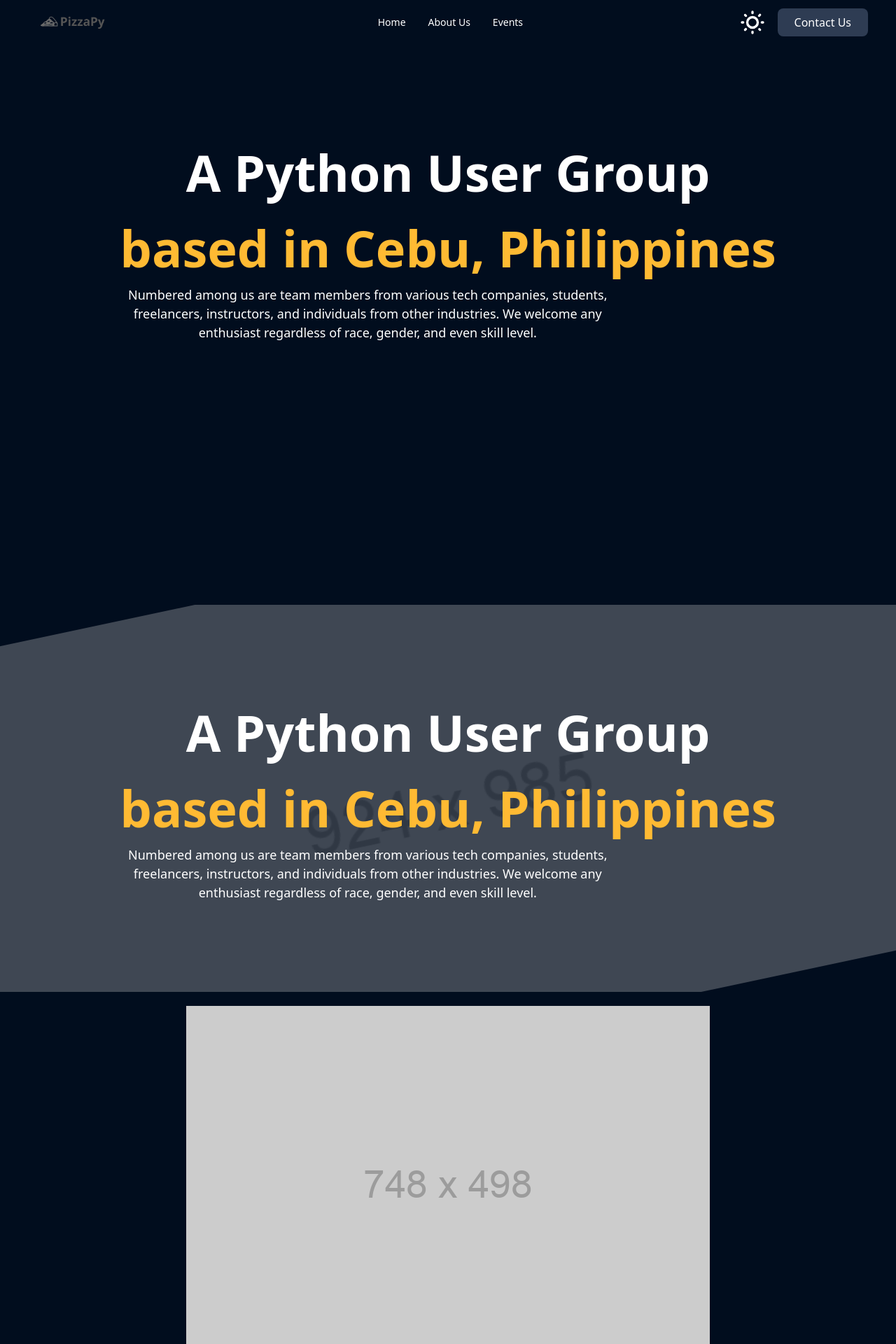
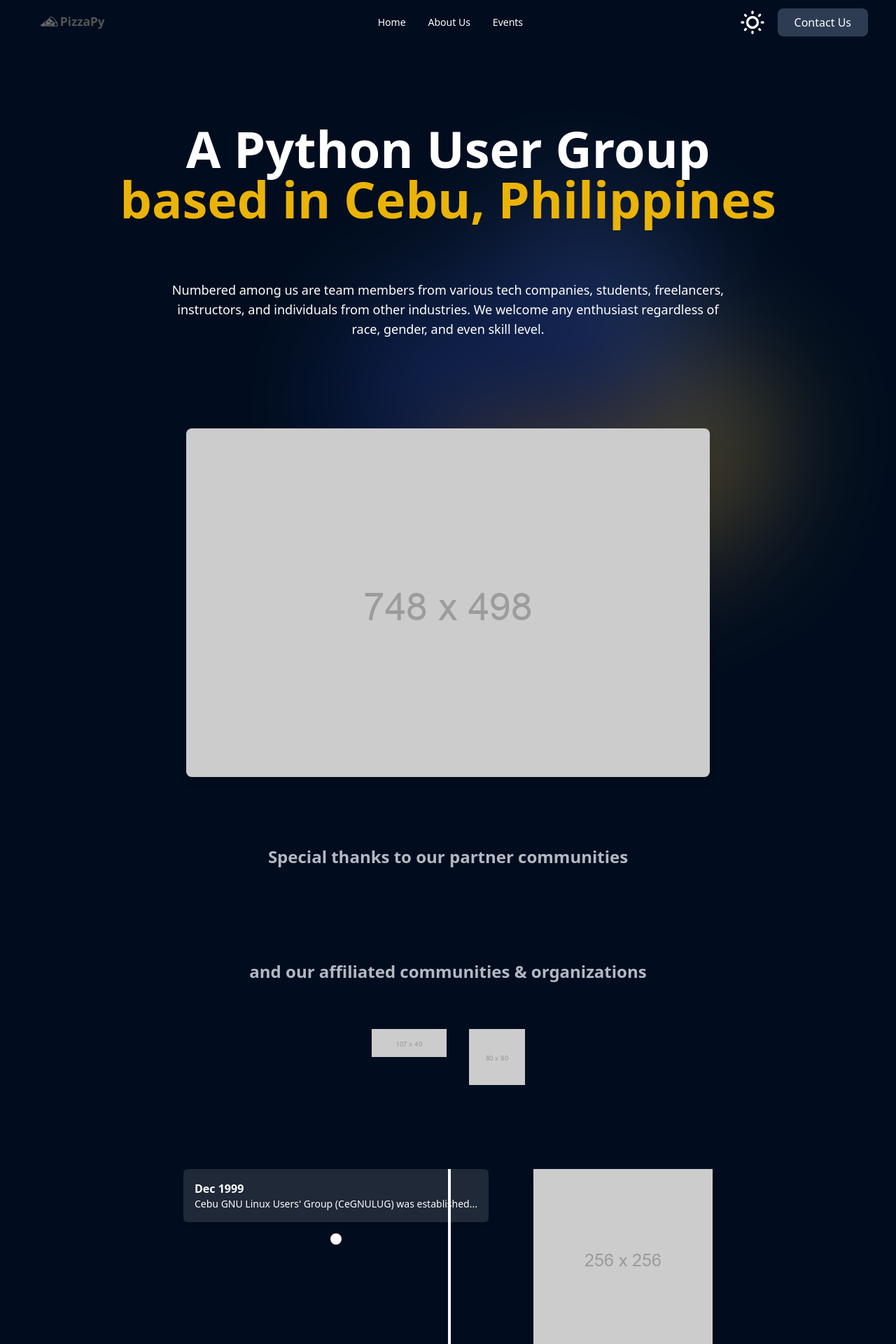
Before and after one commit to Neil-urk12/pizzapy-website, a Django app: page /about_us/ in a window 1280 px wide. Shown: the top 1920 px of the page at 70% size. Run offline with Django 5.2, Linux system fonts and the light colour scheme; style sheets or scripts are compiled from the project's sources; some libraries are stand-ins or nearby versions.

Commit message:
Refactor about page layout and update hero section

```diff
--- a/PizzaPyWebApp/templates/about_page.html
+++ b/PizzaPyWebApp/templates/about_page.html
@@ -3,71 +3,12 @@
 {% block title %}
 The Pizzapy User Group
 {% endblock %}
-<style>
-    /* Create the slanted cut-off background using clip-path */
-    .diagonal-bg::before {
-        content: '';
-        position: absolute;
-        top: 0;
-        left: 0;
-        right: 0;
-        bottom: 0;
-        background-image: url('../static/images/924x985.png');
-        /* Placeholder image */
-        /* Update the image URL path */
-        background-size: cover;
-        background-repeat: no-repeat;
-        background-position: center;
-        clip-path: polygon(0 0, 100% 0%, 100% 85%, 0 100%);
-        opacity: 0.33;
-        /* Adjust opacity as needed */
-        -webkit-backdrop-filter: blur(12px);
-        /* Apply blur for Safari */
-        backdrop-filter: blur(12px);
-        /* Apply blur */
-        z-index: -1;
-    }
-</style>
+
 {% block content %}
 {% include 'partials/header.html' %}
+{% include 'partials/about_us/hero.html' %}
+
 <div class="flex flex-col items-center w-full relative bg-[#010d1e] overflow-x-hidden">
-    <div
-        class="relative flex flex-col items-center w-full min-h-screen px-20 py-32 bg-[#010d1e] text-white diagonal-bg">
-        <!-- Slanted background with blurred image -->
-        <!-- Content goes here -->
-        <!-- Overlay content -->
-        <div class="z-10">
-            <h1 class="text-center text-[72px] font-extrabold">A Python User Group</h1>
-            <h2 class="text-center text-[72px] font-extrabold text-[#ffba33]">based in Cebu, Philippines</h2>
-            <p class="text-center text-[18px] max-w-[708px]">
-                Numbered among us are team members from various tech companies, students, freelancers, instructors, and
-                individuals from other industries. We welcome any enthusiast regardless of race, gender, and even skill
-                level.
-            </p>
-        </div>
-    </div>
-    <div class="relative flex flex-col items-center w-full px-20 py-32 bg-[#010d1e] text-white">
-        <!-- Background image with rotation and opacity -->
-        <div class="absolute inset-0 overflow-hidden">
-            <img src="../static/images/924x985.png" alt="Group Photo"
-                class="object-cover w-full h-full transform scale-125 opacity-30 -rotate-12">
-        </div>
-
-        <!-- Overlay content -->
-        <div class="z-10">
-            <h1 class="text-center text-[72px] font-extrabold">A Python User Group</h1>
-            <h2 class="text-center text-[72px] font-extrabold text-[#ffba33]">based in Cebu, Philippines</h2>
-            <p class="text-center text-[18px] max-w-[708px]">
-                Numbered among us are team members from various tech companies, students, freelancers, instructors, and
-                individuals from other industries. We welcome any enthusiast regardless of race, gender, and even skill
-                level.
-            </p>
-        </div>
-    </div>
-
-    <!-- Clean Design Image -->
-    <img class="mt-5 w-[748px] h-[498px] object-cover" src="../static/images/748x498.png"
-        alt="Minimalist design related to Python coding">
 
     <div class="flex flex-col items-center w-full gap-16 px-20 py-20">
         <!-- Partner Community Logos -->
--- /dev/null
+++ b/PizzaPyWebApp/templates/partials/about_us/hero.html
@@ -0,0 +1,22 @@
+<div class="relative flex flex-col items-center justify-center w-full min-h-screen">
+    <img src="../../static/images/python-3d.png" alt="PizzaPy Logo"
+        class="absolute scale-[1.5] md:scale-[2.0] lg:scale-[3.5] rotate-[11deg] opacity-30 blur-xl -z-50 lg:right-[30%]" />
+    <div class="flex flex-col items-center gap-10 p-6 sm:gap-20 md:p-28 dark:bg-gray-900">
+        <div class="flex flex-col items-center w-full">
+            <p class="text-4xl font-extrabold text-center text-base-content sm:text-6xl md:text-7xl">
+                A
+                Python User Group</p>
+            <h2 class="text-4xl font-extrabold text-center text-yellow-500 sm:text-6xl md:text-7xl">
+                based in Cebu, Philippines</h2>
+        </div>
+        <p class="w-full text-sm text-center dark:text-gray-300 sm:w-3/4 sm:text-base md:text-lg">
+            Numbered among us are team members from various tech companies,
+            students, freelancers, instructors, and individuals from other industries.
+            We welcome any enthusiast regardless of race, gender, and even skill level.
+        </p>
+
+    </div>
+    <div class="flex justify-center p-4 ">
+        <img src="../../../static/images/748x498.png" alt="Team Photo" class="w-full rounded-lg shadow-lg">
+    </div>
+</div>
```
